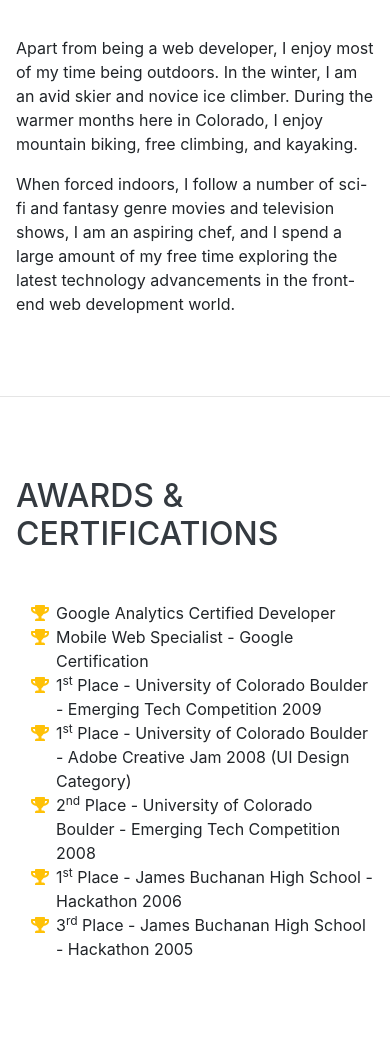
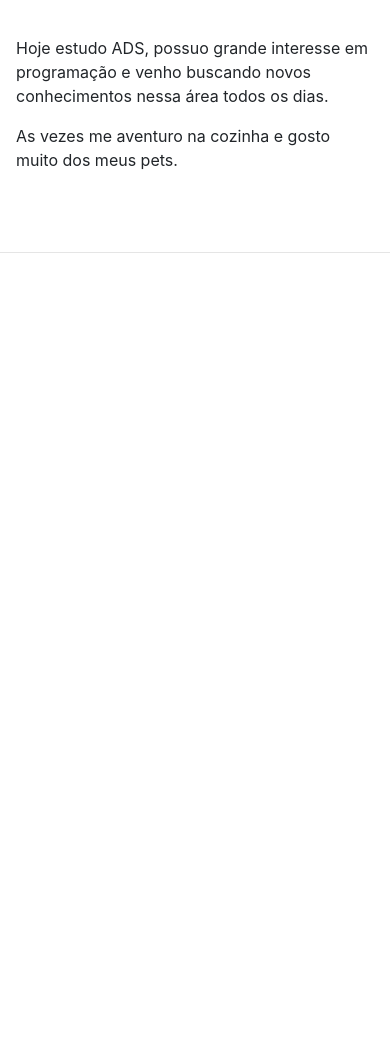
Before and after one commit to renanribs/renanribs.github.io, a website with bundled scripts: page index.html in a window 390 px wide. Shown: the part 4320-5361 px from the top of the page. After the commit the page ends 4573 px from the top, so only its background shows below. Built offline with nearby package versions, Linux system fonts and the light colour scheme; a web font is replaced by a local one.

Commit message:
Primeiro commit, pagina de apresentação pessoal, importação de template

```diff
--- a/index.html
+++ b/index.html
@@ -271,46 +271,14 @@
     <section class="resume-section p-3 p-lg-5 d-flex align-items-center" id="interests">
       <div class="w-100">
         <h2 class="mb-5">Interests</h2>
-        <p>Apart from being a web developer, I enjoy most of my time being outdoors. In the winter, I am an avid skier and novice ice climber. During the warmer months here in Colorado, I enjoy mountain biking, free climbing, and kayaking.</p>
-        <p class="mb-0">When forced indoors, I follow a number of sci-fi and fantasy genre movies and television shows, I am an aspiring chef, and I spend a large amount of my free time exploring the latest technology advancements in the front-end web development world.</p>
+        <p> Hoje estudo ADS, possuo grande interesse em programação e venho buscando novos conhecimentos nessa área todos os dias.</p>
+        <p class="mb-0">As vezes me aventuro na cozinha e gosto muito dos meus pets.</p>
       </div>
     </section>
 
     <hr class="m-0">
 
-    <section class="resume-section p-3 p-lg-5 d-flex align-items-center" id="awards">
-      <div class="w-100">
-        <h2 class="mb-5">Awards &amp; Certifications</h2>
-        <ul class="fa-ul mb-0">
-          <li>
-            <i class="fa-li fa fa-trophy text-warning"></i>
-            Google Analytics Certified Developer</li>
-          <li>
-            <i class="fa-li fa fa-trophy text-warning"></i>
-            Mobile Web Specialist - Google Certification</li>
-          <li>
-            <i class="fa-li fa fa-trophy text-warning"></i>
-            1<sup>st</sup>
-            Place - University of Colorado Boulder - Emerging Tech Competition 2009</li>
-          <li>
-            <i class="fa-li fa fa-trophy text-warning"></i>
-            1<sup>st</sup>
-            Place - University of Colorado Boulder - Adobe Creative Jam 2008 (UI Design Category)</li>
-          <li>
-            <i class="fa-li fa fa-trophy text-warning"></i>
-            2<sup>nd</sup>
-            Place - University of Colorado Boulder - Emerging Tech Competition 2008</li>
-          <li>
-            <i class="fa-li fa fa-trophy text-warning"></i>
-            1<sup>st</sup>
-            Place - James Buchanan High School - Hackathon 2006</li>
-          <li>
-            <i class="fa-li fa fa-trophy text-warning"></i>
-            3<sup>rd</sup>
-            Place - James Buchanan High School - Hackathon 2005</li>
-        </ul>
-      </div>
-    </section>
+
 
   </div>
 
```
